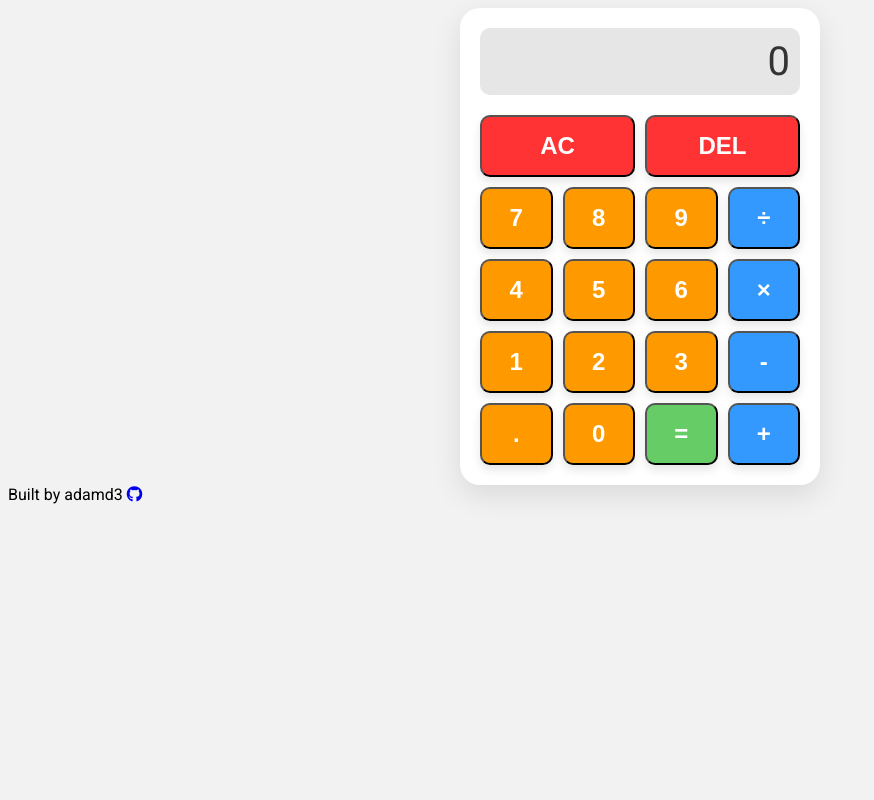
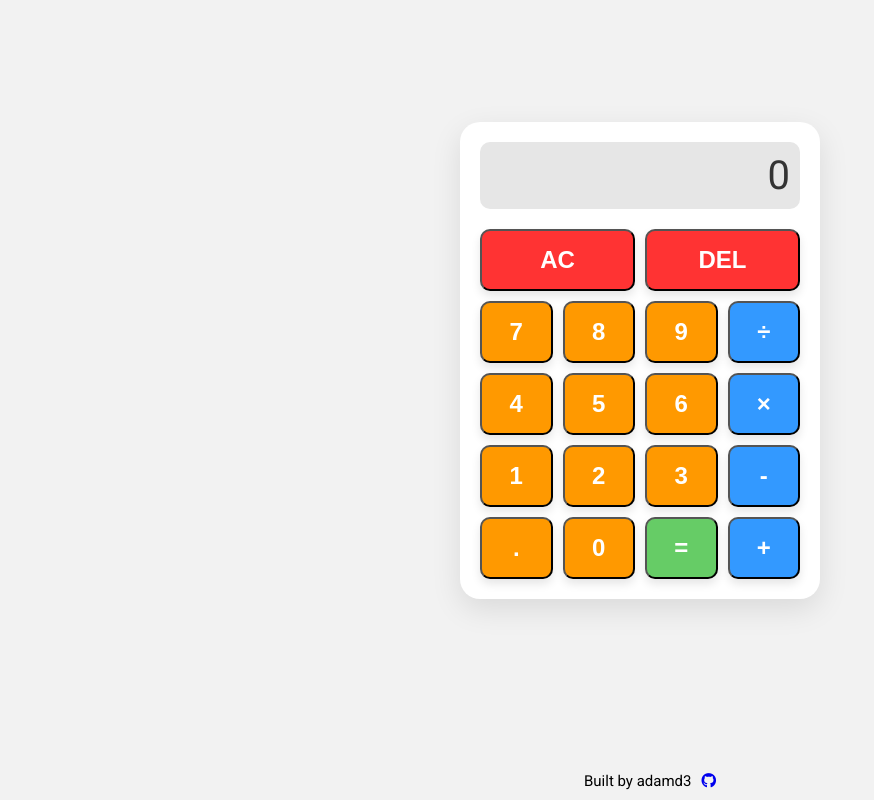
Before and after one commit to adamd3/calculator, a plain HTML site: page index.html in a window 1280 px wide. Shown: the whole page, without its empty margins (0-874 px from the left). Drawn offline with Linux system fonts and the light colour scheme.

Commit message:
Fix container width

```diff
--- a/style.css
+++ b/style.css
@@ -3,7 +3,18 @@ body {
   font-family: 'Roboto', sans-serif;
 }
 
+.main {
+  display: flex;
+  align-items: center;
+  justify-content: center;
+  height: 75vh;
+  min-height: 500px;
+  padding: 10px;
+  margin-top: 50px;
+}
+
 .container {
+  min-width: 320px;
   max-width: 320px;
   margin: 0 auto;
   padding: 20px;
@@ -93,3 +104,17 @@ body {
 .button:hover {
   background-color: #ddd;
 }
+
+/* FOOTER */
+.footer {
+  position: absolute;
+  bottom: 0;
+  left: 0;
+  display: flex;
+  align-items: center;
+  justify-content: center;
+  gap: 10px;
+  width: 100%;
+  padding: 10px;
+  font-size: 15px;
+}
```
Also changed, not shown: index.html (+29 -10 lines).
